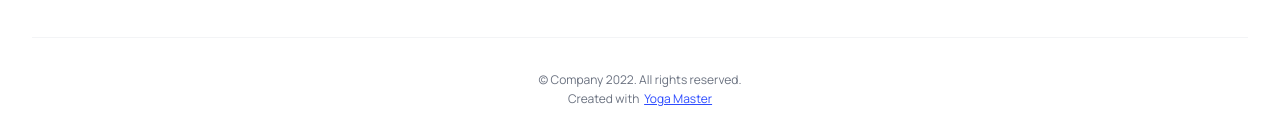
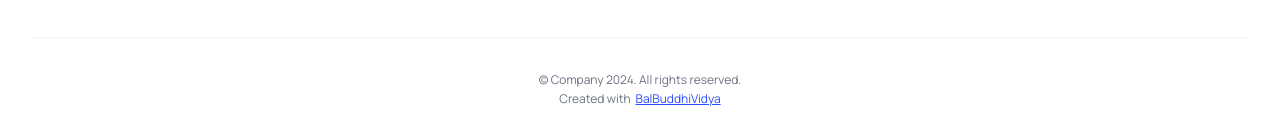
Before and after one commit to vishalsavarna/BalBuddhiVidya, a React (Vite) app in the folder frontend/: page /register in a window 1280 px wide. Shown: the part 1390-1528 px from the top of the page. Built offline with nearby package versions, Linux system fonts and the light colour scheme; no server answers.

Commit message:
Rename contents

```diff
--- a/frontend/src/components/footer/Footer.jsx
+++ b/frontend/src/components/footer/Footer.jsx
@@ -218,12 +218,12 @@ const Footer = () => {
 
                 <div className="mt-16 border-t border-gray-100 pt-8">
                     <p className="text-center text-xs/relaxed text-gray-500">
-                        © Company 2022. All rights reserved.
+                        © Company 2024. All rights reserved.
 
                         <br />
 
                         Created with &nbsp;
-                        <a className="text-secondary dark: underline transition hover:text-secondary dark:/75">Yoga Master</a>
+                        <a className="text-secondary dark: underline transition hover:text-secondary dark:/75">BalBuddhiVidya</a>
                     </p>
                 </div>
             </div>
--- a/frontend/src/pages/Home/Hero/Hero.jsx
+++ b/frontend/src/pages/Home/Hero/Hero.jsx
@@ -6,10 +6,10 @@ const Hero = () => {
             <div className="min-h-screen flex justify-start pl-11 text-white items-center bg-black bg-opacity-60">
                 <div className="">
                     <div className="space-y-4">
-                        <h3 className='md:text-4xl text-2xl'>Experience The</h3>
+                        <h3 className='md:text-4xl text-2xl'>WE PROVIDES</h3>
                         <h1 className='md:text-7xl text-4xl font-bold '>Best Yoga Online</h1>
                         <div className="md:w-1/2">
-                            <p className=''>Transform your mind and body with our expert-guided sessions. Embrace the ancient wisdom of yoga tailored for modern living. Start your journey to inner peace and well-being today.</p>
+                            <p className=''>Offered chiefly farther of my no colonel shyness. Such on help ye some door if in. Laughter proposal laughing any son law consider.</p>
                         </div>
                         <div className="flex flex-wrap items-center gap-5">
                             <button className='px-7 py-3 rounded-lg bg-secondary font-bold uppercase'>Join Today</button>
--- a/frontend/src/pages/user/Register.jsx
+++ b/frontend/src/pages/user/Register.jsx
@@ -10,7 +10,7 @@ import { HiOutlineLocationMarker } from 'react-icons/hi';
 import GoogleLogin from '../../components/Social/GoogleLogin';
 
 const Register = () => {
-    useTitle('Register | Yoga Master - Unleashed Your Inner Self');
+    useTitle('Register | BalBuddhiVidya - Ancient wisdom for modern minds');
     const { signUp, error, setError, updateUser } = useContext(AuthContext);
     const navigate = useNavigate();
     const {
```
Also changed, not shown: 1 other file (tests, documents, lock files or other folders).
